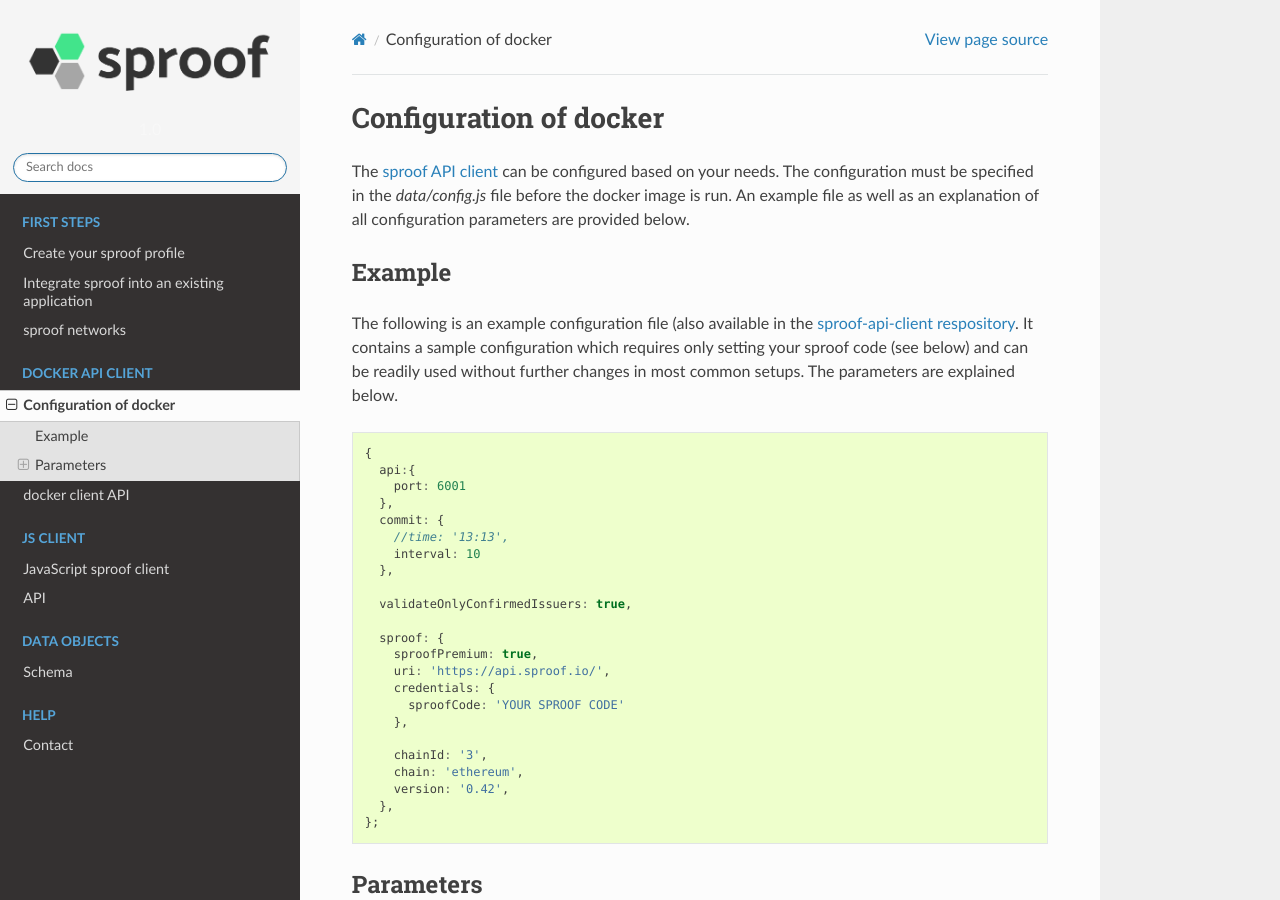
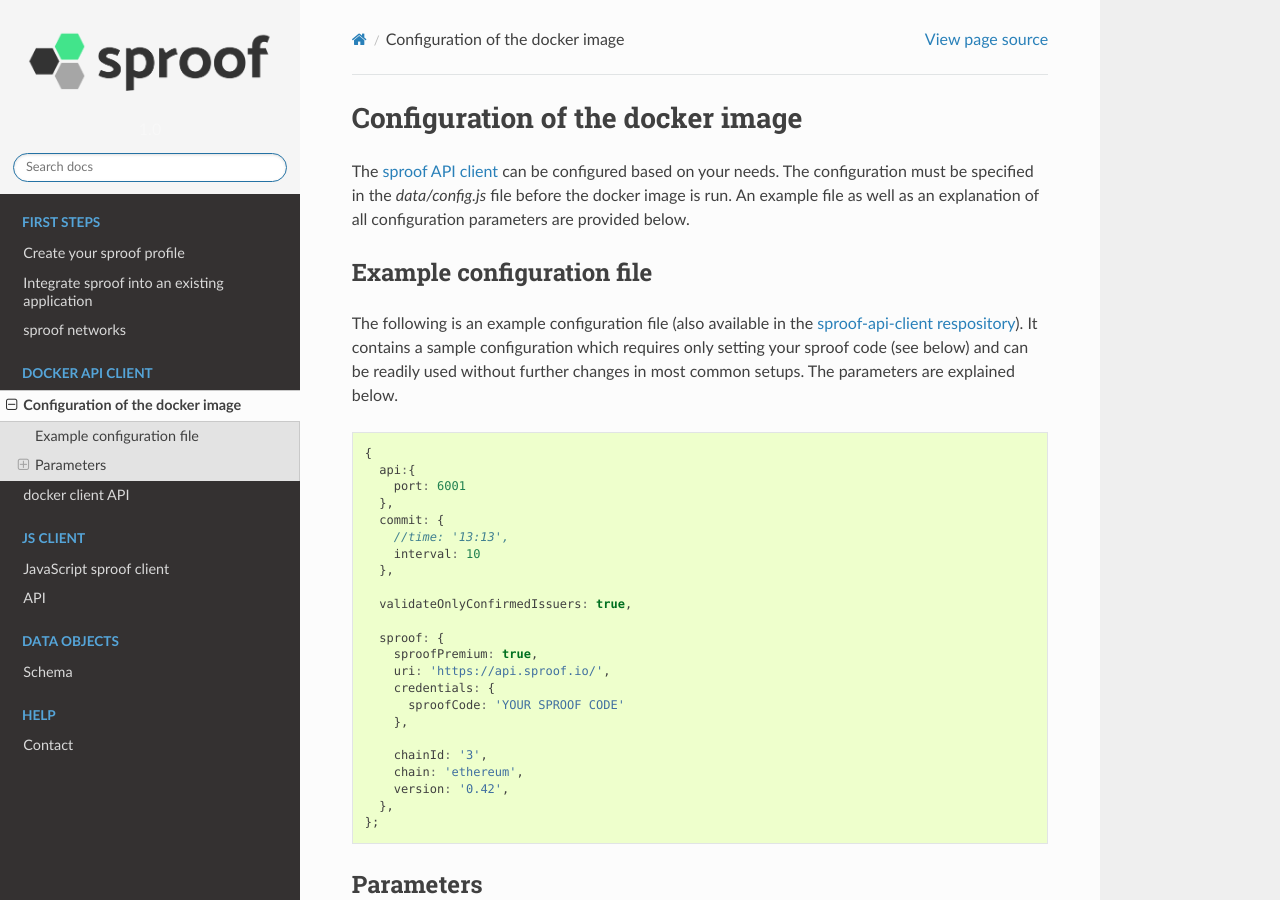
Before and after one commit to sproof/docs, a Sphinx documentation site: the page built from docs/docker/docker-config.rst, in a window 1280 px wide and 900 px high. Built offline with Sphinx 7.4.7 and the Read the Docs theme 2.0.0, drawn with Linux system fonts in a browser that asks for light colours.

Commit message:
Minor changes for consistency

```diff
--- a/docs/docker/docker-api.rst
+++ b/docs/docker/docker-api.rst
@@ -157,7 +157,7 @@
 
 .. _`example`:
 
-Example
+API call example
 =====================
 
 The following is sample code to submit a (:ref:`register-file`) POST request to the API. The sample code is available in different, commonly used programming languages.
--- a/docs/docker/docker-config.rst
+++ b/docs/docker/docker-config.rst
@@ -1,13 +1,13 @@
 ========
-Configuration of docker
+Configuration of the docker image
 ========
 
 The `sproof API client <https://github.com/sproof/sproof-api-client>`_ can be configured based on your needs. The configuration must be specified in the `data/config.js` file before the docker image is run. An example file as well as an explanation of all configuration parameters are provided below.
 
-Example
+Example configuration file
 =========
 
-The following is an example configuration file (also available in the `sproof-api-client respository <https://github.com/sproof/sproof-api-client/blob/master/data/exampleConfig.js>`_. It contains a sample configuration which requires only setting your sproof code (see below) and can be readily used without further changes in most common setups. The parameters are explained  below.
+The following is an example configuration file (also available in the `sproof-api-client respository <https://github.com/sproof/sproof-api-client/blob/master/data/exampleConfig.js>`_). It contains a sample configuration which requires only setting your sproof code (see below) and can be readily used without further changes in most common setups. The parameters are explained  below.
 
 .. code-block:: javascript
 
```
